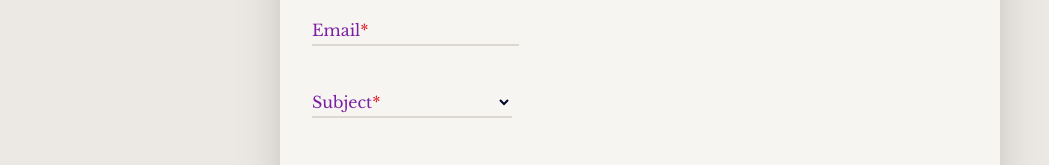
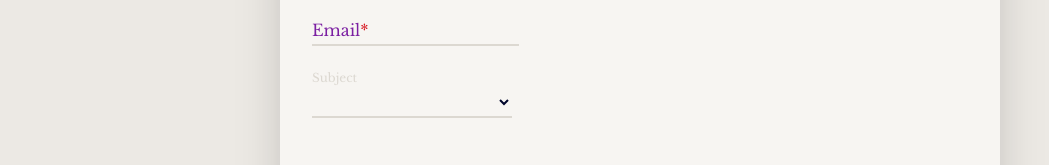
Before and after one commit to daniel-narvaez/project-caribbean-library, a React (Vite) app in the folder portfolio-website/: page / in a window 1280 px wide. Shown: the part 2860-3025 px from the top of the page, without its empty margins (0-1049 px from the left). Built offline with nearby package versions, Linux system fonts and the light colour scheme; a web font is replaced by a local one.

Commit message:
contact section pt3

```diff
--- a/portfolio-website/src/components/ContactSection/ContactSection.jsx
+++ b/portfolio-website/src/components/ContactSection/ContactSection.jsx
@@ -1,5 +1,6 @@
-import React, { useContext } from "react";
+import React, { useState, useContext } from "react";
 
+import MessageInABottle from '../../../assets/images/message-in-a-bottle.svg?react';
 import { Form, InputField, SelectField, TextBox, SubmitButton } from "../Form/Form";
 
 import styles from './ContactSection.module.css';
@@ -8,9 +9,10 @@ import { ScreenSizeContext } from "../../contexts/ScreenSize";
 
 export const ContactSection = () => {
   const { size } = useContext(ScreenSizeContext);
+  const [submitted, setSubmitted] = useState(false);
 
   const handleSubmit = (e) => {
-    // Your form submission logic here
+    setSubmitted(true);
     console.log('Parent received submit');
   };
 
@@ -22,8 +24,12 @@ export const ContactSection = () => {
       <h2 className={`${styles.heading} ${styles[size]}`}>
         Contact
       </h2>
-      <article className={styles.contactArticle}>
-        <div className={styles.formContent}>
+
+      <article className={`
+        ${styles.contactArticle}
+        ${submitted ? styles.flipped : ''}
+      `}>
+        <div className={`${styles.cardContent} ${styles.formContent}`}>
           <div className={styles.taglineContainer}>
             <span className={styles[size]}>
               Want to reach out? Cast a message to my inbox, and let's begin our conversation.
@@ -36,7 +42,7 @@ export const ContactSection = () => {
                 id: 'fullName',
                 name: 'name',
                 type: 'fullName',
-                required: true
+                required: false
               }}
             />
             <InputField
@@ -45,7 +51,7 @@ export const ContactSection = () => {
                 id: 'emailAddress',
                 name: 'email',
                 type: 'email',
-                required: true
+                required: false
               }}
             />
             <SelectField
@@ -53,7 +59,7 @@ export const ContactSection = () => {
               selectConfig={{
                 id: 'messageSubject',
                 name: 'subject',
-                required: true
+                required: false
               }}
               options={[
                 { value: 'Option 1', label: 'Option 1' },
@@ -66,7 +72,7 @@ export const ContactSection = () => {
               textareaConfig={{
                 id: 'messageBody',
                 name: 'message',
-                required: true
+                required: false
               }}
             />
             <div className={styles.ctaMenu}>
@@ -77,8 +83,8 @@ export const ContactSection = () => {
             </div>
           </Form>
         </div>
-        <div className={styles.contactMedia}>
-
+        <div className={`${styles.cardContent} ${styles.contactMedia}`}>
+          <MessageInABottle id='message-in-a-bottle' />
         </div>
       </article>
     </section>
--- a/portfolio-website/src/components/ContactSection/ContactSection.module.css
+++ b/portfolio-website/src/components/ContactSection/ContactSection.module.css
@@ -6,6 +6,7 @@
   align-items: center;
   gap: 5rem;
   align-self: stretch;
+  perspective: 1000px;
 }
 
 .contactSection .heading {
@@ -30,14 +31,27 @@
   border-radius: var(--number-cornerRadius);
   background: var(--color-bg1-hover);
   box-shadow: var(--fx-boxShadow1);
+
+  transform-style: preserve-3d;
+  position: relative;
+  transition: transform 0.8s;
 }
 
-.formContent {
+.contactSection .contactArticle.flipped {
+  transform: rotateY(180deg);
+}
+
+.cardContent {
   display: flex;
   flex-direction: column;
   align-items: center;
   gap: 1.5rem;
   align-self: stretch;
+  backface-visibility: hidden;
+}
+
+.formContent {
+
 }
 
 .formContent .taglineContainer {
@@ -50,11 +64,6 @@
    */
 }
 
-.formContent .ctaMenu {
-  display: flex;
-  justify-content: flex-end;
-}
-
 .taglineContainer span {
   text-align: center;
   font-family: var(--font-libreBaskerville);
@@ -63,3 +72,30 @@
 
   &.Desktop { font-size: 1.1875rem; }
 }
+
+.formContent .ctaMenu {
+  display: flex;
+  justify-content: flex-end;
+}
+
+.contactMedia {
+  position: absolute;
+  top: 0;
+  left: 0;
+  width: 100%;
+  height: 100%;
+  transform: rotateY(180deg);
+  background: var(--color-bg1-hover);
+  border-radius: var(--number-cornerRadius);
+  justify-content: center;
+
+  padding: 5rem;
+}
+
+.contactMedia svg {
+  width: 16rem;
+  aspect-ratio: 1;
+  path {
+    fill: var(--color-text1) !important;
+  }
+}
--- a/portfolio-website/src/components/Form/Form.jsx
+++ b/portfolio-website/src/components/Form/Form.jsx
@@ -7,6 +7,7 @@ import { getArticle } from '../../utils';
 
 
 export const Form = ({ children, onSubmit }) => {
+
   const handleSubmit = (e) => {
     e.preventDefault();  // Prevent default form submission
     console.log('Form submitted');
```
Also changed, not shown: portfolio-website/assets/images/message-in-a-bottle.svg (added).
